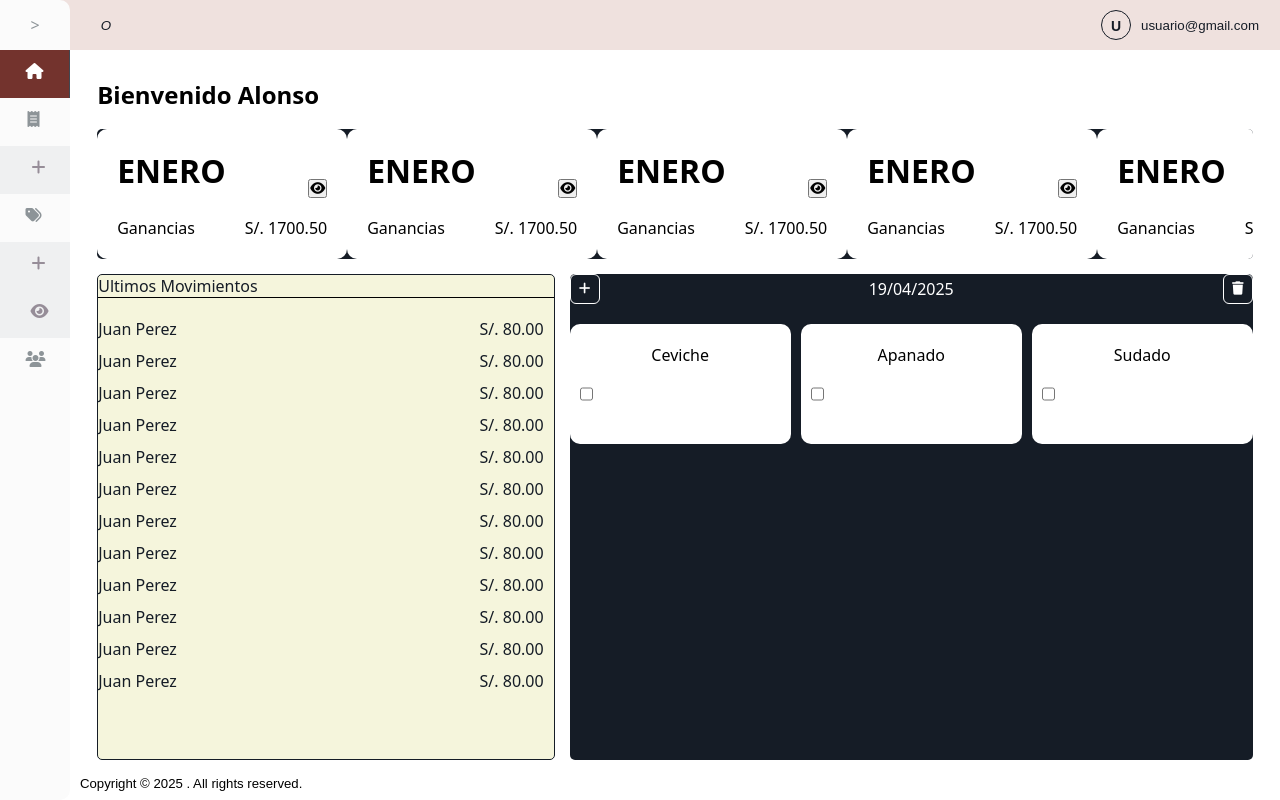
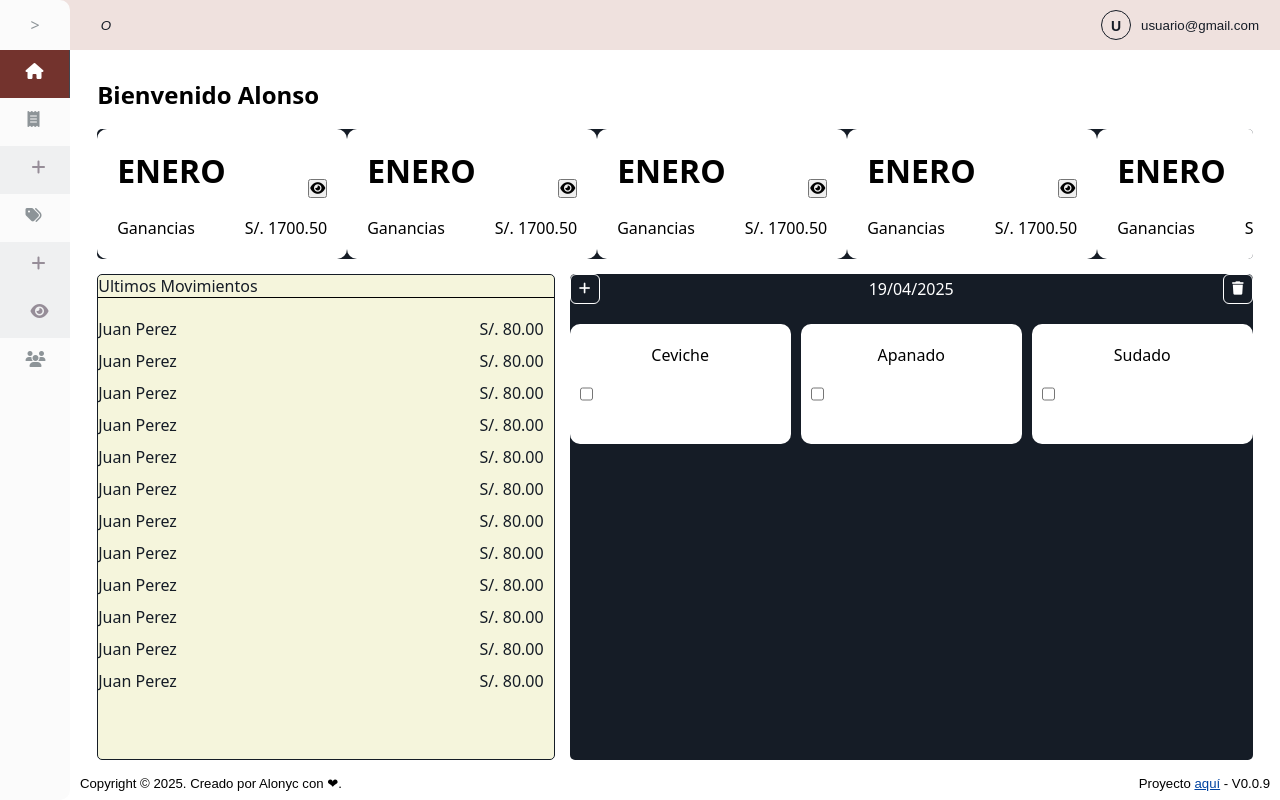
Before and after one commit to AlonsoCod3/Facturando, an Angular app: page / in a window 1280 px wide. Built offline with nearby package versions, Linux system fonts and the light colour scheme.

Commit message:
Update text footer

```diff
--- a/src/app/components/footer/footer.component.css
+++ b/src/app/components/footer/footer.component.css
@@ -8,9 +8,14 @@ footer {
   font-size: 0.825rem;
   font-family: 'roboto-light', sans-serif;
   height: 40px;
+  .container {
+    display: flex;
+    justify-content: space-between;
+  }
 }
 
 footer a {
   color: var(--footer-resalt);
   font-size: inherit;
+  text-decoration: underline;
 }
--- a/src/app/components/footer/footer.component.html
+++ b/src/app/components/footer/footer.component.html
@@ -1,7 +1,10 @@
 <footer>
   <div class="container">
     <span class="text-muted d-block text-center text-sm-left d-sm-inline-block">
-      Copyright © {{ year }} <a href="#"></a>. All rights reserved.
+      Copyright © {{ year }}. Creado por Alonyc con ❤.
+    </span>
+    <span>
+      Proyecto <a target="_blank" href="https://www.behance.net/gallery/219697175/Dashboard-Facturacion-Electronica">aquí</a> - V0.0.9
     </span>
   </div>
 </footer>
--- a/src/global_styles.css
+++ b/src/global_styles.css
@@ -15,6 +15,7 @@
   --neutral-2-color: #d9d3c7;
   --accent-color: #73332d;
   --text-color: #151c26;
+  --footer-resalt: #0043a0;
 
   --time-animation: 0.2s
 }
```
